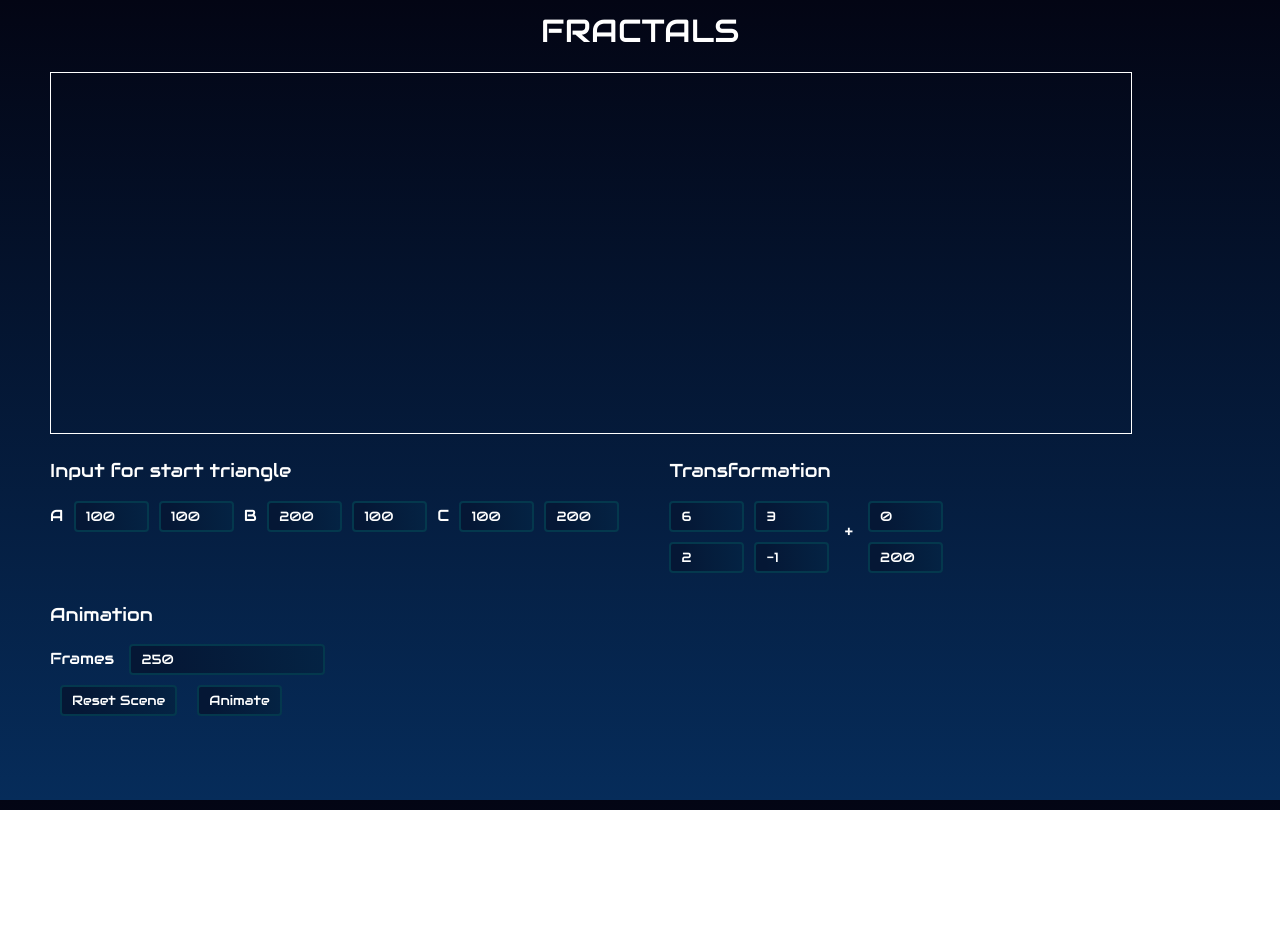
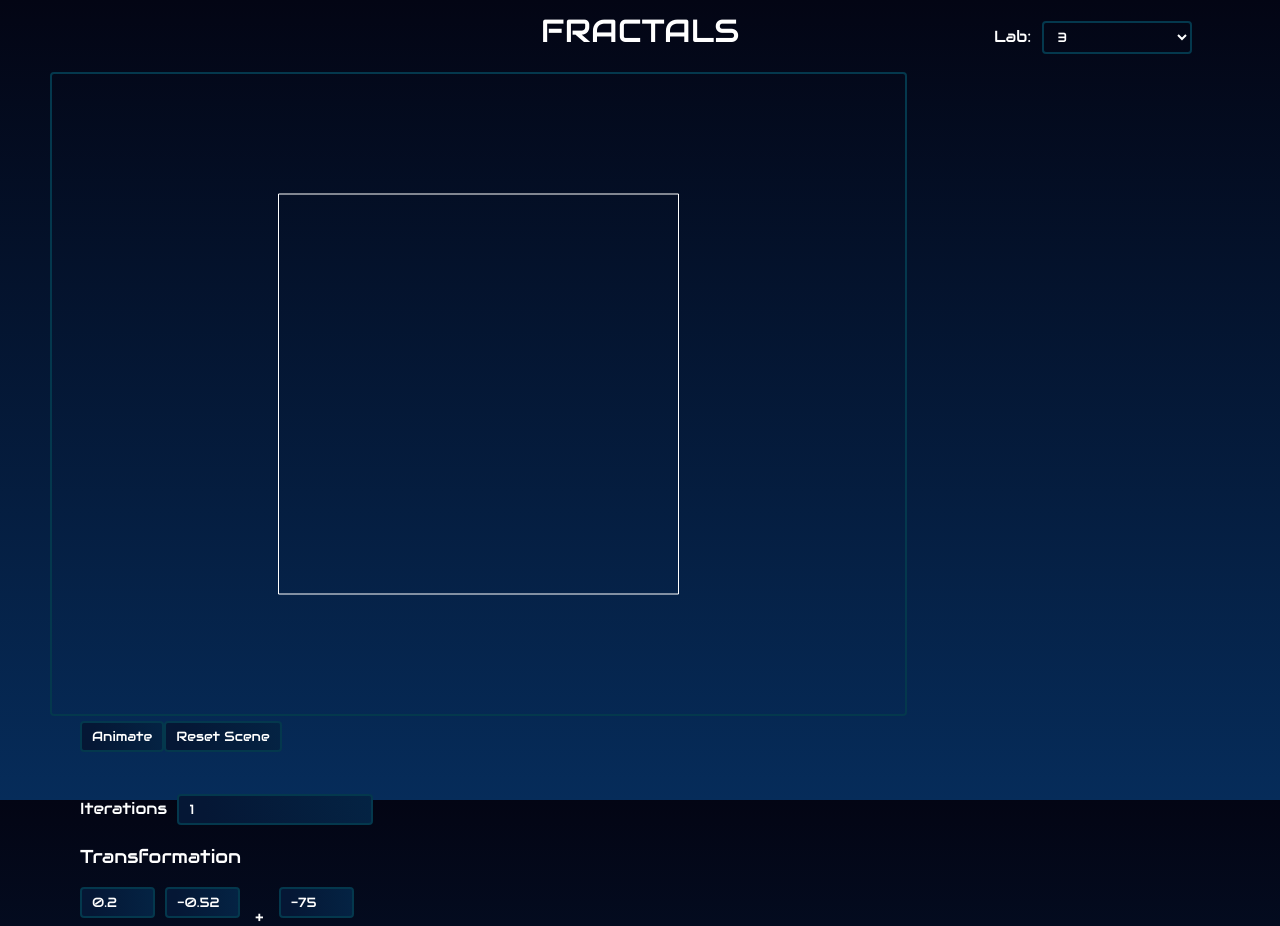
Before and after one commit to stranger08/fractals, an Angular app: page / in a window 1280 px wide. Shown: the top 926 px of the page. Before the commit the page ends 810 px from the top, so only its background shows below. Built offline with nearby package versions, Linux system fonts and the light colour scheme.

Commit message:
Tree tranformations aligned, added iteration input field

```diff
--- a/src/app/affine-transformation.service.ts
+++ b/src/app/affine-transformation.service.ts
@@ -37,6 +37,16 @@ export class AffineTransformationService {
       CX: TRANSFORMED_C[0],
       CY: TRANSFORMED_C[1],
     }
+  }
+
+  transformAll(points, matrix, offset) {
+    return points.map(p => {
+      let transformed = this._transformPoint(p.x, p.y, matrix, offset);
+      return {
+        x: transformed[0],
+        y: transformed[1],
+      }
+    });
   }
 
   frames(count, triangle, matrix, offset) {
--- a/src/app/app.component.css
+++ b/src/app/app.component.css
@@ -1,4 +1,23 @@
-header {
+h1 {
     color: white;
     text-align: center;
 }
+
+select {
+    width: 150px;
+    background: transparent;
+    padding: 5px 10px;
+    border: 2px solid #04384D;
+    border-radius: 4px;
+    margin-bottom: 10px;
+}
+
+
+div.header div :nth-last-child {
+    text-align: right;
+}
+
+div.header div {
+    display: inline-block;
+    width: 20%;
+}
--- a/src/app/app.component.html
+++ b/src/app/app.component.html
@@ -1,8 +1,31 @@
-<header>
-    <h1>FRACTALS</h1>
-</header>
+<div class="header">
+    <div>
+        &nbsp;
+    </div>
+    <div>
+        &nbsp;
+    </div>
+    <div>
+        <header>
+            <h1>FRACTALS</h1>
+            </header>
+    </div>
+    <div>
+        &nbsp;
+    </div>
+    <div>
+        <label for="labs">Lab: &nbsp;</label>
+        <select name="labs" id="labs" [(ngModel)]="lab">
+            <option value="1">1</option>
+            <option value="2">2</option>
+            <option value="3">3</option>
+            <option value="4">4</option>
+        </select>
+    </div>
+</div>
 <!--<app-fractals></app-fractals>-->
-<app-triangle-transformations></app-triangle-transformations>
+<app-triangle-transformations *ngIf="lab == 2"></app-triangle-transformations>
+<app-group-transformations *ngIf="lab == 3"></app-group-transformations>
 
 <!-- <h3 *ngIf="!enoughArea">
     Minimal viewport size to use application is 640x480, please adjust broswer window size and reload the page.
--- a/src/app/app.component.ts
+++ b/src/app/app.component.ts
@@ -12,6 +12,8 @@ export class AppComponent {
   @ViewChild('canvas')
   canvas: ElementRef<HTMLCanvasElement>;
 
+  lab = 3;
+
   @ViewChild('tooltip')
   vertexTooltip: ElementRef<HTMLDivElement>;
   tooltipText;
--- a/src/app/app.module.ts
+++ b/src/app/app.module.ts
@@ -10,6 +10,7 @@ import { KochFractalComponent } from './koch-fractal/koch-fractal.component';
 import { TriangleTransformationsComponent } from './triangle-transformations/triangle-transformations.component';
 import { TriangleInputPanelComponent } from './triangle-input-panel/triangle-input-panel.component';
 import { TransformationInputPanelComponent } from './transformation-input-panel/transformation-input-panel.component';
+import { GroupTransformationsComponent } from './group-transformations/group-transformations.component';
 
 @NgModule({
   declarations: [
@@ -17,7 +18,8 @@ import { TransformationInputPanelComponent } from './transformation-input-panel/
     KochFractalComponent,
     TriangleTransformationsComponent,
     TriangleInputPanelComponent,
-    TransformationInputPanelComponent
+    TransformationInputPanelComponent,
+    GroupTransformationsComponent
   ],
   imports: [
     BrowserModule,
--- /dev/null
+++ b/src/app/group-transformations/group-transformations.component.css
@@ -0,0 +1,10 @@
+div div {
+    display: block;
+    float: left;
+}
+
+.transformations-panel {
+    margin-left: 30px;
+    overflow-y: auto;
+    height: 80vh;
+}
--- /dev/null
+++ b/src/app/group-transformations/group-transformations.component.html
@@ -0,0 +1,23 @@
+<section>
+   <div>
+      <div>
+          <canvas #scene></canvas>
+      </div>
+      <div class="transformations-panel">
+
+         <button (click)="draw()">Animate</button>
+         <button (click)="clear(); drawRect(this.rectangle)">Reset Scene</button>
+         <br />
+         <br />
+         <br />
+         <label for="iterations">Iterations&nbsp;&nbsp;</label>
+         <input [(ngModel)]="iterations" type="text" id="iterations" name="iterations" />
+
+          <app-transformation-input-panel *ngFor="let t of transformations; index as i;"
+              [matrix]="t.matrix"
+              [offset]="t.offset"
+              (update)="onTransformationSettingsUpdate($event)">
+           </app-transformation-input-panel>
+      </div>
+  </div>
+</section>
--- /dev/null
+++ b/src/app/group-transformations/group-transformations.component.ts
@@ -0,0 +1,171 @@
+import { Component, ElementRef, OnInit, ViewChild } from '@angular/core';
+
+import { AffineTransformationService } from "../affine-transformation.service";
+
+@Component({
+  selector: 'app-group-transformations',
+  templateUrl: './group-transformations.component.html',
+  styleUrls: ['./group-transformations.component.css']
+})
+export class GroupTransformationsComponent implements OnInit {
+
+  @ViewChild('scene')
+  scene: ElementRef<HTMLCanvasElement>;
+  sceneNative;
+
+  constructor(private transformationService: AffineTransformationService) { }
+
+  ngOnInit(): void {
+  }
+
+  ngAfterViewInit() {
+    this.initScene();
+  }
+
+  rectangle = [
+    {
+      x: -200,
+      y: -200,
+    },
+    {
+      x: -200,
+      y: 200,
+    },
+    {
+      x: 200,
+      y: 200,
+    },
+    {
+      x: 200,
+      y: -200,
+    }
+  ];
+
+  matrix = {
+    a: 6,
+    b: 3,
+    c: 2,
+    d: -1,
+  };
+
+  offset = {
+    x: 0,
+    y: 200,
+  }
+
+  transformations = [
+      {
+        matrix: {
+          a: 0.2,
+          b: -0.52,
+          c: 0.3,
+          d: 0.52,
+        },
+        offset: {
+          x: -75,
+          y: 70,
+        }
+      },
+      {
+        matrix: {
+          a: 0.35,
+          b: 0.4,
+          c: -0.19,
+          d: 0.25,
+        },
+        offset: {
+          x: 90,
+          y: 40,
+        }
+      },
+    {
+      matrix: {
+        a: -0.5,
+        b: 0,
+        c: 0,
+        d: 0.42,
+      },
+      offset: {
+        x: 30,
+        y: -10,
+      }
+    },
+    {
+      matrix: {
+        a: -0.054,
+        b: -0.07,
+        c: 0.011,
+        d: -0.5,
+      },
+      offset: {
+        x: 20,
+        y: -90,
+      }
+    },
+    {
+      matrix: {
+        a: -0.056,
+        b: 0.002,
+        c: -0.055,
+        d: -0.496,
+      },
+      offset: {
+        x: 30,
+        y: -90,
+      }
+    },
+  ];
+
+  initScene() {
+    this.sceneNative = this.scene.nativeElement;
+    this.sceneNative.width = window.innerWidth * 2/3;
+    this.sceneNative.height = window.innerHeight * 8/10;
+    this.drawRect(this.rectangle);
+  }
+
+  onTransformationSettingsUpdate($event) {
+  }
+
+  scenePosition(point) {
+    const canvas = this.scene.nativeElement;
+
+    return {
+      x: canvas.width / 2 + point.x,
+      y: canvas.height / 2 - point.y,
+    }
+  };
+
+  drawRect(rect) {
+      let context = this.scene.nativeElement.getContext('2d');
+      const startPoint = this.scenePosition(rect[rect.length - 1]);
+      context.beginPath();
+      context.moveTo(startPoint.x, startPoint.y);
+      for (let point of rect) {
+        let p = this.scenePosition(point);
+        context.lineTo(p.x, p.y);
+      }
+      context.strokeStyle = "white";
+      context.stroke();
+  }
+
+  iterations = 1;
+
+  draw(depth = this.iterations, origin = this.rectangle) {
+    for (let t of this.transformations) {
+      console.log(origin);
+      let transformed = this.transformationService.transformAll(origin, t.matrix, t.offset);
+      console.log(transformed);
+      if (depth == 0) {
+        this.drawRect(transformed);
+      } else {
+        this.draw(depth - 1, transformed);
+      }
+    }
+  }
+
+  clear() {
+    let context = this.sceneNative.getContext('2d');
+    context.clearRect(0, 0, this.sceneNative.width, this.sceneNative.height);
+  }
+
+}
--- a/src/app/triangle-input-panel/triangle-input-panel.component.html
+++ b/src/app/triangle-input-panel/triangle-input-panel.component.html
@@ -1,14 +1,17 @@
-<h3>Input for {{ id }} triangle</h3>
+<h3>Triangle</h3>
 <form autocomplete="off" >
     <label for="a">A&nbsp;&nbsp;</label>
     <input [(ngModel)]="triangle.AX" type="text" id="ax" name="ax" (keyup)="onKey($event)">
     <input [(ngModel)]="triangle.AY" type="text" id="ay" name="ay" (keyup)="onKey($event)">
+    <br />
 
     <label for="b">B&nbsp;&nbsp;</label>
     <input [(ngModel)]="triangle.BX" type="text" id="bx" name="bx" (keyup)="onKey($event)">
     <input [(ngModel)]="triangle.BY" type="text" id="by" name="by" (keyup)="onKey($event)">
+    <br />
 
     <label for="c">C&nbsp;&nbsp;</label>
     <input [(ngModel)]="triangle.CX" type="text" id="cx" name="cx" (keyup)="onKey($event)">
     <input [(ngModel)]="triangle.CY" type="text" id="cy" name="cy" (keyup)="onKey($event)">
+    <br />
 </form>
--- a/src/app/triangle-transformations/triangle-transformations.component.css
+++ b/src/app/triangle-transformations/triangle-transformations.component.css
@@ -1,7 +1,3 @@
-canvas {
-    border: 1px solid rgb(255, 255, 255);
-}
-
 input {
     margin: 0 5px;
 }
@@ -10,7 +6,7 @@ app-triangle-input-panel,
 app-transformation-input-panel,
 app-frames-input-panel {
     float: left;
-    margin-right: 40px;
+    margin-right: 25%;
 }
 
 .animation-controls {
@@ -20,3 +16,7 @@ app-frames-input-panel {
 .animation-controls form button {
     margin: 10px;
 }
+
+button:hover {
+    border: 2px solid white;
+}
--- a/src/styles.css
+++ b/src/styles.css
@@ -37,6 +37,11 @@ input, button {
   border-radius: 4px;
 }
 
+canvas {
+  border: 2px solid #04384D;
+  border-radius: 4px;
+}
+
 h1 {
   margin-top: 10px;
 }
```
Also changed, not shown: 1 other file (tests, documents, lock files or other folders).
